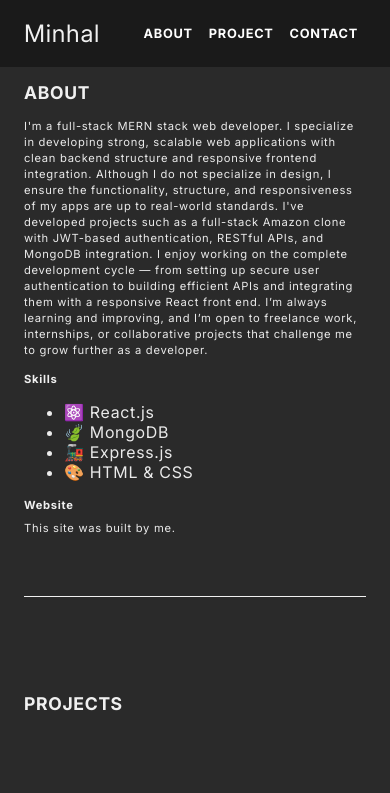
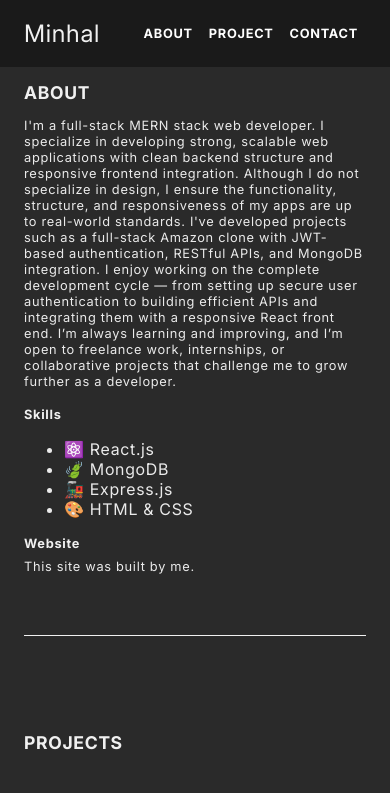
Before and after one commit to Solid09/portfolioWeb, a React (Vite) app: page / in a window 390 px wide. Shown: the top 793 px of the page. Built offline with nearby package versions, Linux system fonts and the light colour scheme.

Commit message:
finishing v6

```diff
--- a/src/App.css
+++ b/src/App.css
@@ -72,7 +72,7 @@ a:hover::before {
     letter-spacing: .7px;
   }
   p {
-    font-size: 0.7rem;
+    font-size: 0.8rem;
     line-height: 1rem;
   }
   h1 {
@@ -85,6 +85,6 @@ a:hover::before {
     font-size: .8rem;
   }
   h4, h5, h6 {
-    font-size: .7rem;
+    font-size: .8rem;
   }
 }
```
